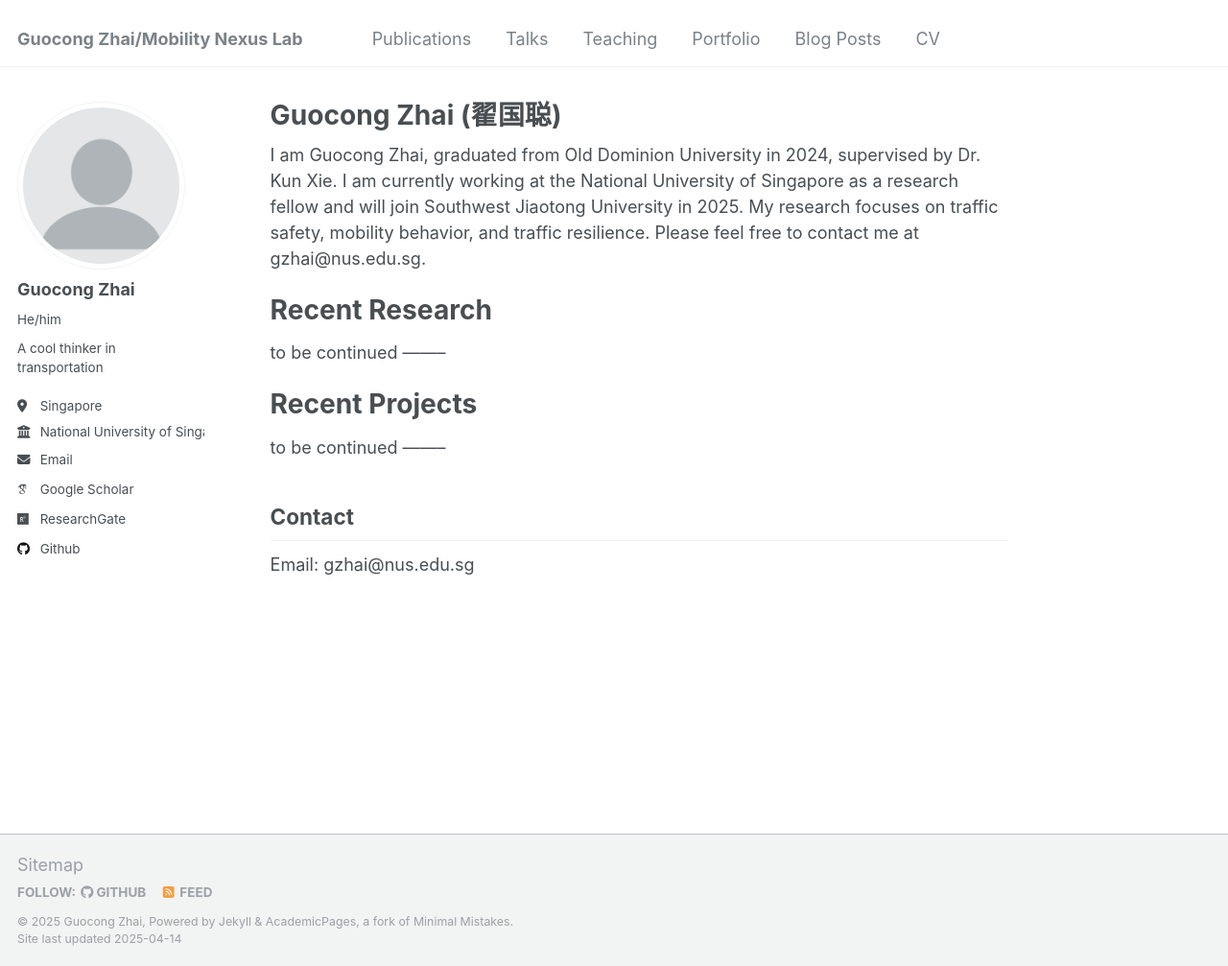
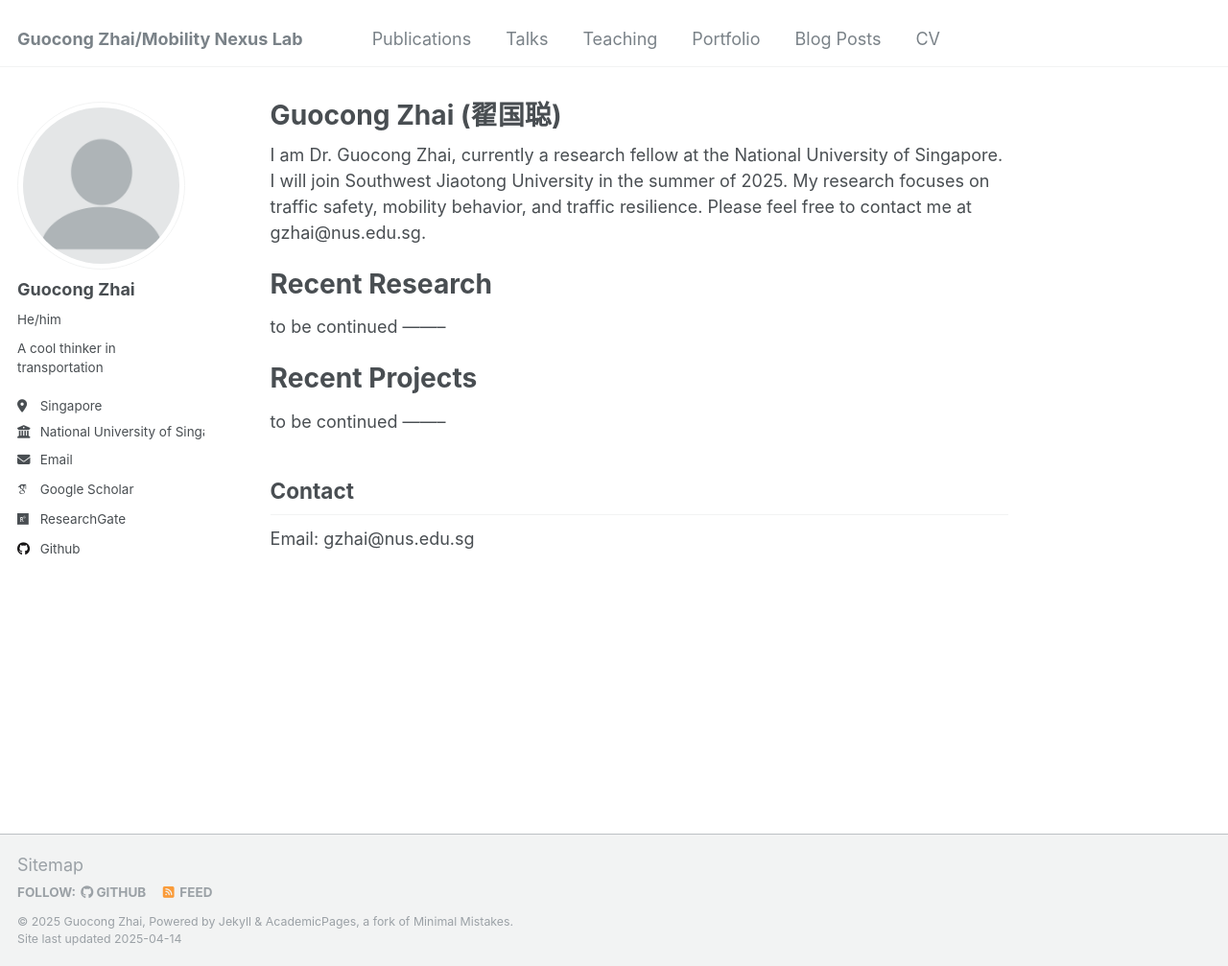
Before and after one commit to gzhai001/gzhai001.github.io, a Jekyll site: the page built from _pages/about.md, in a window 1280 px wide and 1007 px high. Shown: the whole window at 96% size. Built offline with Jekyll 4.4.1, drawn with Linux system fonts in a browser that asks for light colours; some web fonts are replaced.

Commit message:
Update about.md

```diff
--- a/_pages/about.md
+++ b/_pages/about.md
@@ -7,7 +7,7 @@ redirect_from:
   - /about.html
 ---
 
-I am Guocong Zhai, graduated from Old Dominion University in 2024, supervised by Dr. Kun Xie. I am currently working at the National University of Singapore as a research fellow and will join Southwest Jiaotong University in 2025. My research focuses on traffic safety, mobility behavior, and traffic resilience. Please feel free to contact me at gzhai@nus.edu.sg.
+I am Dr. Guocong Zhai, currently a research fellow at the National University of Singapore. I will join Southwest Jiaotong University in the summer of 2025. My research focuses on traffic safety, mobility behavior, and traffic resilience. Please feel free to contact me at gzhai@nus.edu.sg.
 
 Recent Research
 ======
```
